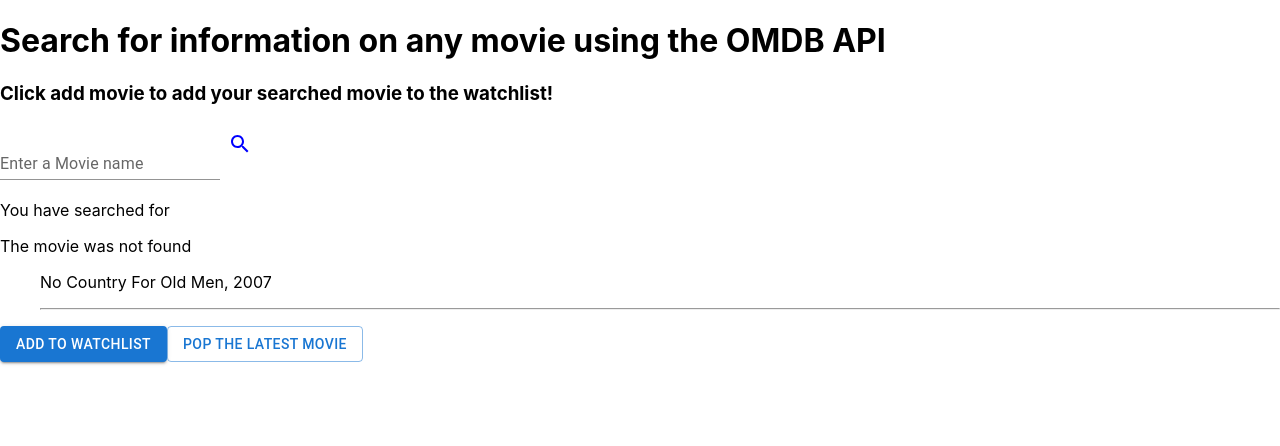
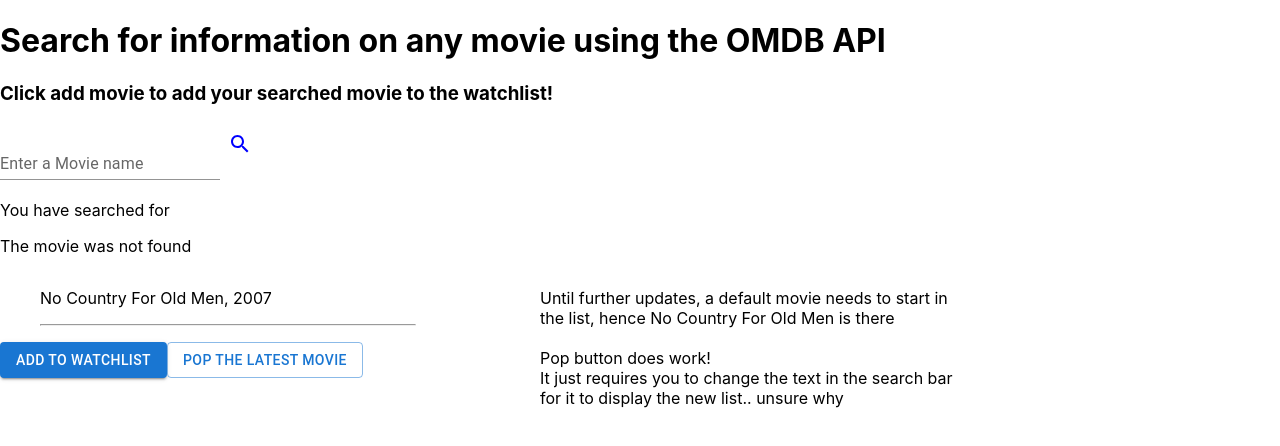
Before and after one commit to leo-wood/Phase-2-Projects, a React (Create React App) app in the folder FrontendProject/my-app/: page / in a window 1280 px wide. Shown: the top 446 px of the page. Built offline with nearby package versions, Linux system fonts and the light colour scheme.

Commit message:
Updated style
Added a paragraph section on the odd functioning UI

```diff
--- a/FrontendProject/my-app/src/App.tsx
+++ b/FrontendProject/my-app/src/App.tsx
@@ -44,6 +44,7 @@ function App() {
   const APIKEY = "7cca2981";
 
   return (
+
     <div>
         <h1>
             Search for information on any movie using the OMDB API
@@ -52,6 +53,7 @@ function App() {
         <h3>
           Click add movie to add your searched movie to the watchlist!
         </h3>
+
 
 
         <div>
@@ -77,7 +79,13 @@ function App() {
             </IconButton>
 
         </div>
+
+
         <p>You have searched for {movieName}</p>
+
+
+
+
 
           {movieInfo === undefined ? (
             <p>The movie was not found</p>
@@ -91,6 +99,8 @@ function App() {
             </p>
           )}
 
+          <Grid container spacing={2}>
+            <Grid item xs={4}>
           <div>
             <ul>
               {movieList.map((movie) => (
@@ -104,6 +114,22 @@ function App() {
 
             <Button variant="outlined" onClick={handleRemoveMovie}>Pop the latest movie</Button>
             </div>
+            </Grid>
+            <Grid item xs={1}>
+
+            </Grid>
+            <Grid item xs={4}>
+              <p>
+                Until further updates, a default movie needs to start in the list, hence No Country For Old Men is there
+                <br/>
+                <br/>
+                Pop button does work! <br/>
+                It just requires you to change the text in the search bar for it to display the new list.. unsure why
+              </p>
+
+            </Grid>
+
+            </Grid>
     </div>
 
 
```
